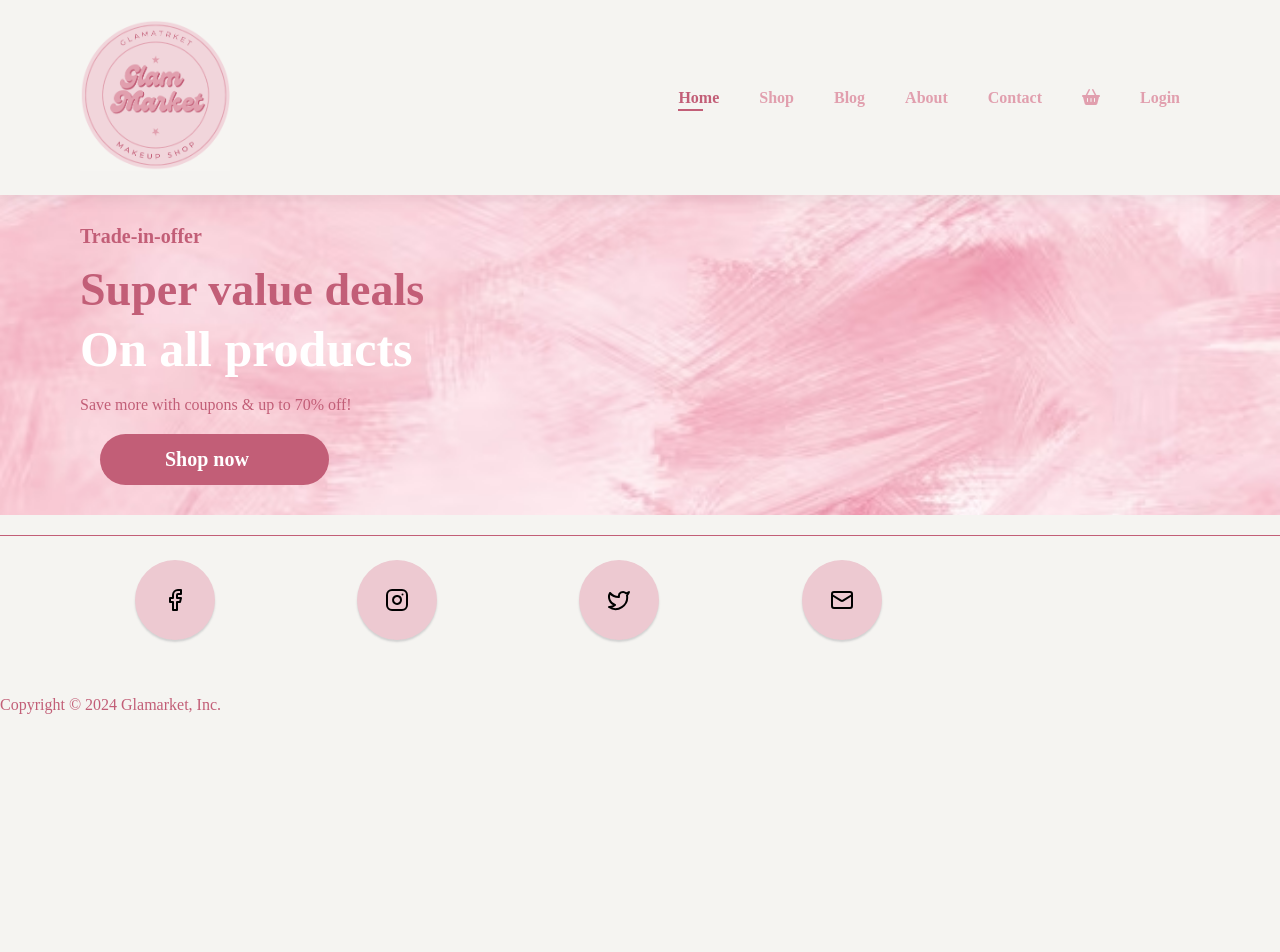
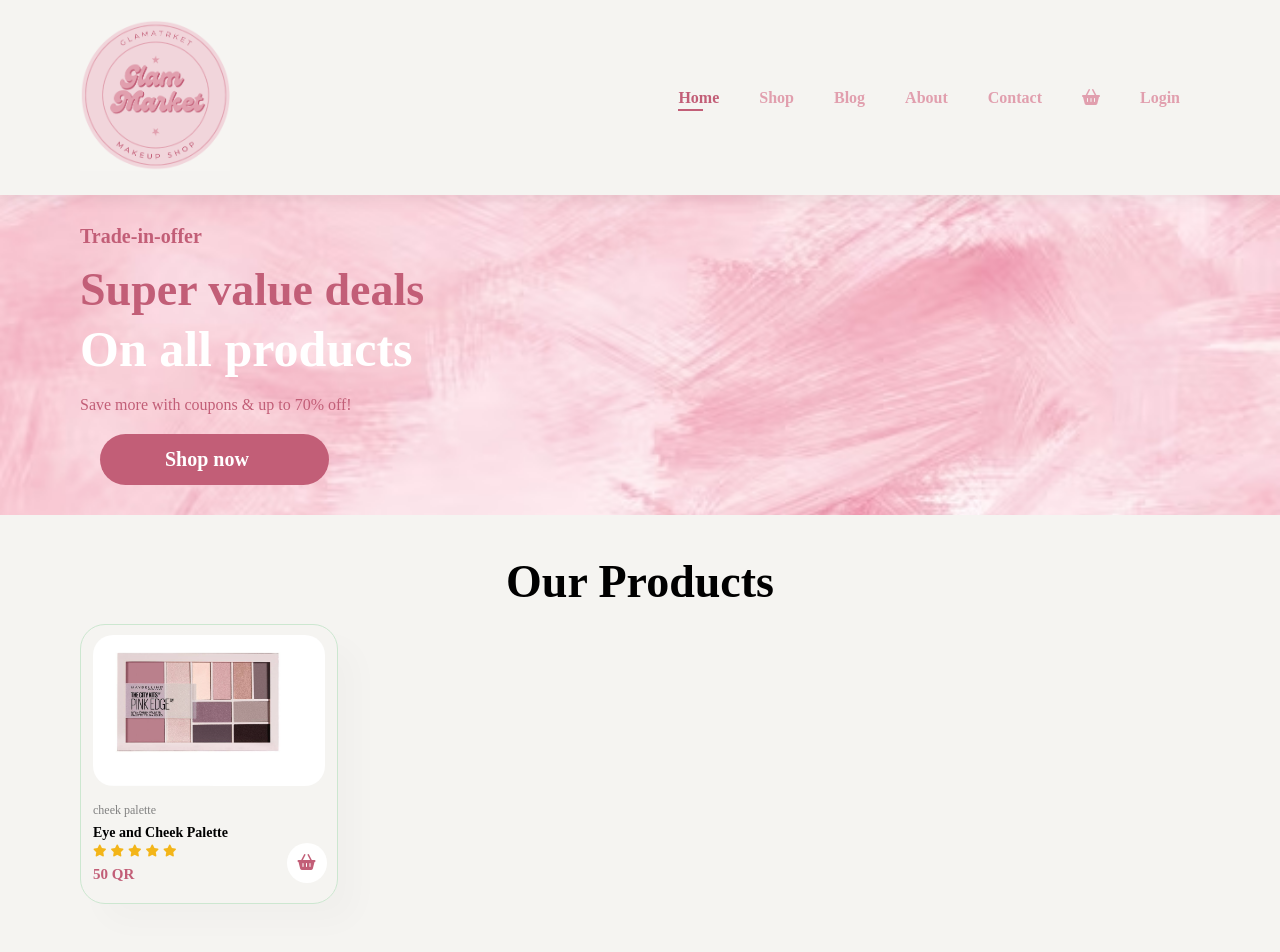
Before and after one commit to ShamA-source/WD-lec, a plain HTML site: page lec-project/index.html in a window 1280 px wide. Shown: the top 952 px of the page. Before the commit the page ends 800 px from the top, so only its background shows below. Drawn offline with Linux system fonts and the light colour scheme.

Commit message:
1 pro is added to the home page

```diff
--- a/lec-project/index.html
+++ b/lec-project/index.html
@@ -39,8 +39,25 @@
         </section>
 
 
-        <section id="feature">
-            <div class="fe-box">
+        <section id="product1" class="section-p1">
+            <h2>Our Products</h2>
+            <div class="pro-conrainer">
+                <div class="pro">
+                    <img src="/lec-project/media/Products/ALL-IN-ONE EYE & CHEEK PALETTE.png" alt="" />
+                    <div class="des">
+                        <span>cheek palette</span>
+                        <h5>Eye and Cheek Palette</h5>
+                        <div class="star">
+                            <i class="fas fa-star"></i>
+                            <i class="fas fa-star"></i>
+                            <i class="fas fa-star"></i>
+                            <i class="fas fa-star"></i>
+                            <i class="fas fa-star"></i>
+                        </div>
+                        <h4>50 QR</h4>
+                    </div>
+                    <a href="cart.html"><i class="fa-solid fa-basket-shopping cart"></i></a>
+                </div>
 
             </div>
         </section>
--- a/lec-project/style.css
+++ b/lec-project/style.css
@@ -158,6 +158,80 @@ body{
 
 }
 
+#product1{
+  text-align: center;
+}
+
+#product1 .pro{
+  width: 23%;
+  min-width: 250px;
+  padding: 10px 12px;
+  border: 1px solid #cce7d0;
+  border-radius: 25px;
+  cursor: pointer;
+  box-shadow: 20px 20px 30px rgba(0,0,0,0.02);
+  margin: 15px 0;
+  transition: 0.2s ease;
+  position: relative;
+}
+
+#product1 .pro:hover{
+  box-shadow: 20px 20px 30px rgba(0,0,0,0.06);
+
+}
+
+#product1 .pro img{
+  width:100%;
+  border-radius: 20px;
+}
+
+#product1 .pro .des{
+  text-align: start;
+  padding: 10px 0;
+
+}
+
+#product1 .pro .des span{
+  color: gray;
+  font-size: 12px;
+}
+
+#product1 .pro .des h5{
+  padding-top: 7px;
+  color: black;
+  font-size: 14px;
+}
+
+#product1 .pro .des i{
+  font-size: 12px;
+  color: rgb(243,181,25);
+}
+
+#product1 .pro .des h4{
+  padding-top: 7px;
+  font-size: 15px;
+  font-weight: 700;
+  color: var(--scarlet-400);
+}
+
+#product1 .pro a{
+  width: 40px;
+  height: 40px;
+  line-height: 40px;
+  border-radius: 50px;
+  background-color: white;
+  font-weight: 500;
+  color: var(--scarlet-400);
+  border: 1px soild #cce7d0;
+  position: absolute;
+  bottom: 20px;
+  right: 10px;
+}
+
+
+
+
+
 
 
 /* Style the search bar */
@@ -184,12 +258,6 @@ body{
 }  */
 
 
-hr {
-    border: none; /* Remove default border */
-    height: 1px; /* Set height */
-    background-color: var(--scarlet-400);
-    margin: 20px 0;
-}
 
 .footer {
     display: flex;
```
